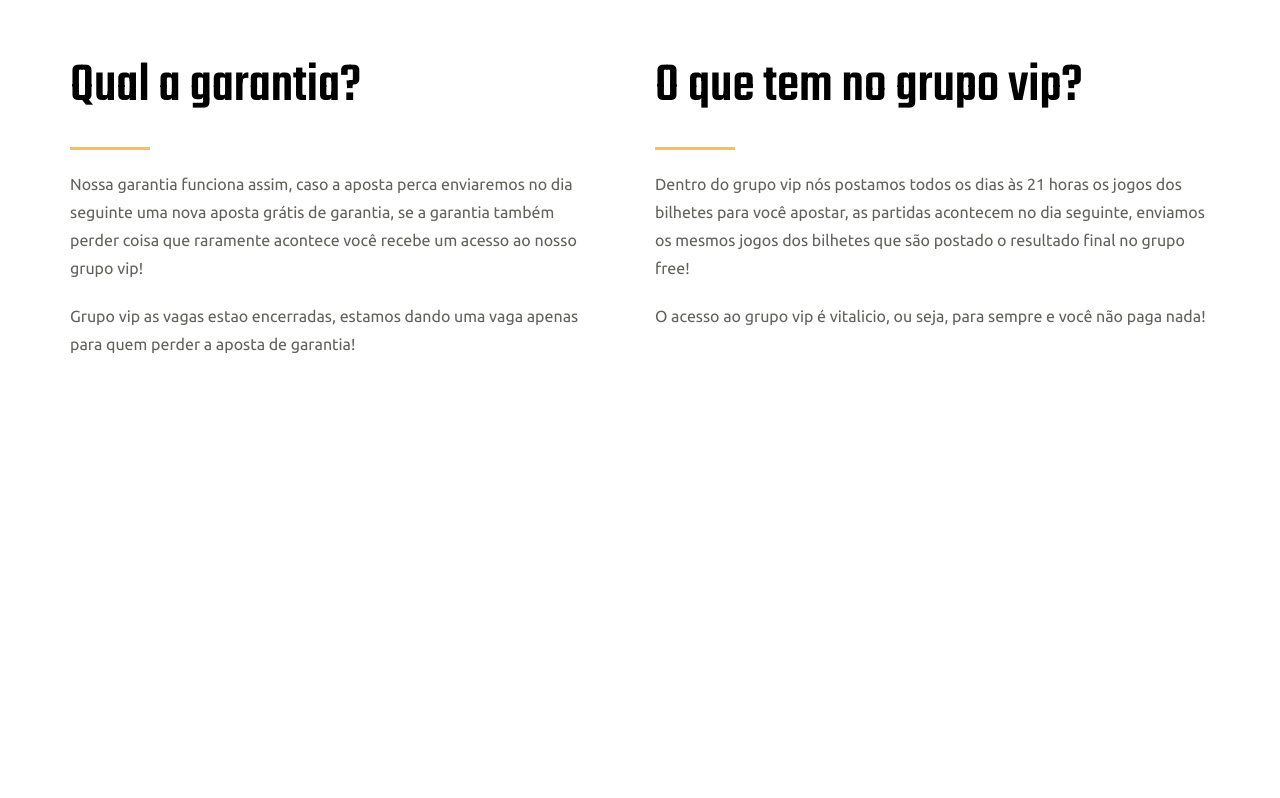
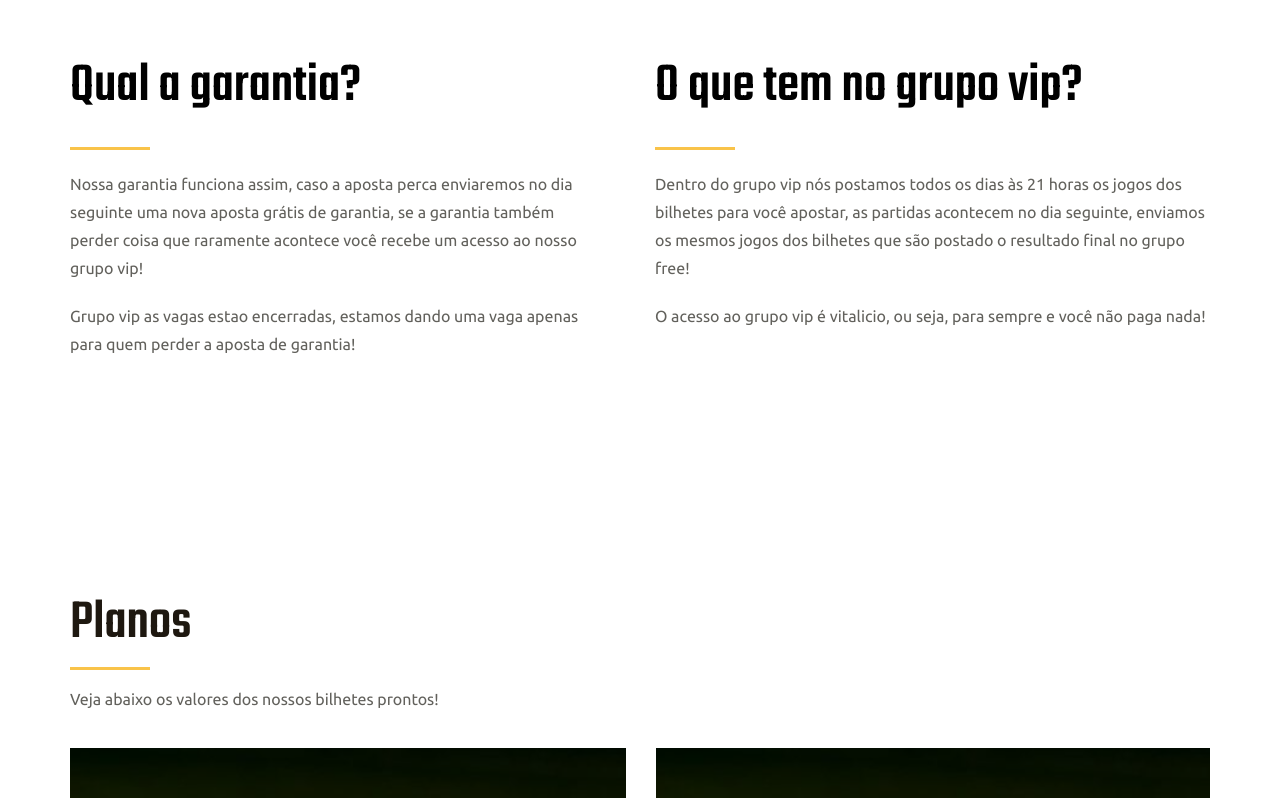
Before and after one commit to MarcusRosaa/LP-tips-milionarias, a React (Vite) app: page / in a window 1280 px wide. Shown: the part 3624-4422 px from the top of the page. Before the commit the page ends 4186 px from the top, so only its background shows below. Built offline with nearby package versions, Linux system fonts and the light colour scheme.

Commit message:
feat: second plans and adjusts

```diff
--- a/src/app/index.tsx
+++ b/src/app/index.tsx
@@ -11,6 +11,7 @@ export const App = () => {
       <About />
       <Plans />
       <HowItWork />
+      <Plans />
     </>
   )
 }
--- a/src/components/HowItWork/styles.ts
+++ b/src/components/HowItWork/styles.ts
@@ -1,9 +1,12 @@
 import { styled } from "styled-components";
 
 export const Container = styled.div`
-  padding: 64px 24px 64px 24px;
+  padding: 64px 24px 0px 24px;
 
-
+  @media (min-width: 768px) {
+    padding-left: 60px;
+    padding-right: 60px;
+  }
 `
 
 export const Wrapper = styled.div`
@@ -123,7 +126,7 @@ export const ResponsiveContainer = styled.div`
 `
 
 export const Guarantee = styled.div`
-  padding: 64px 0;
+  padding: 64px 0 0 0;
 
   @media (min-width: 1024px) {
     padding: 120px 0;
```
